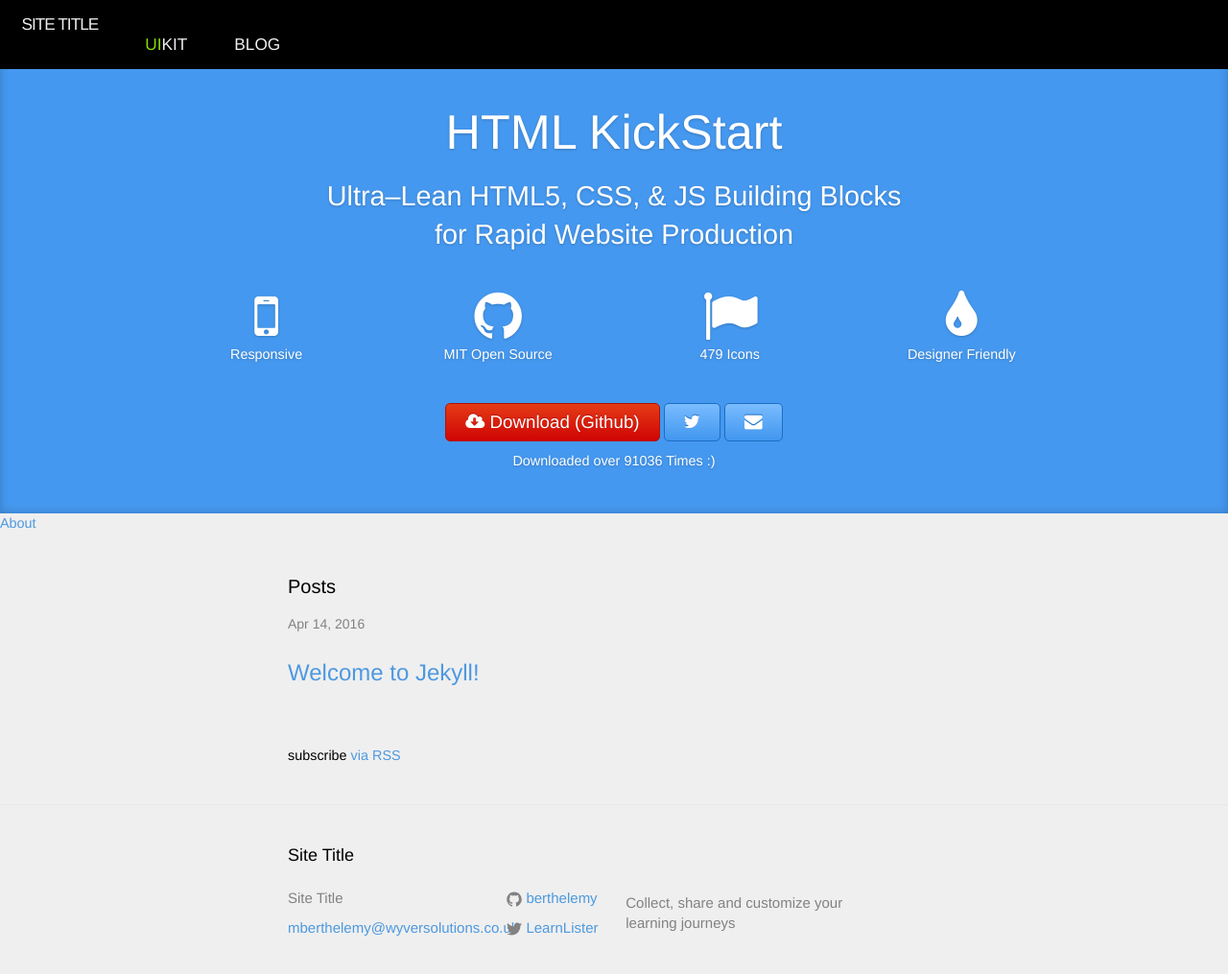
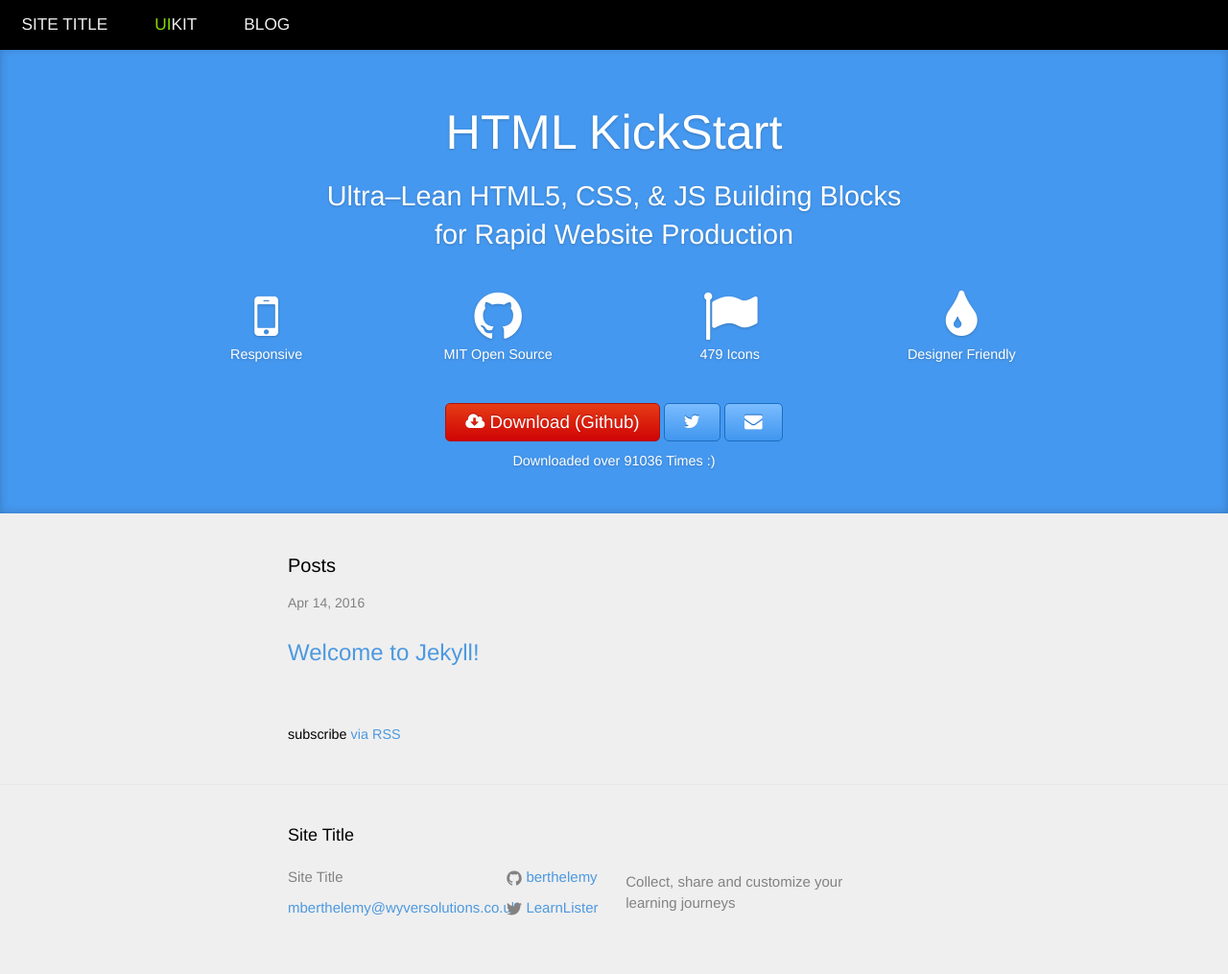
Before and after one commit to Wyver-Solutions/LearnLister, a Jekyll site: the page built from index.html, in a window 1280 px wide and 1048 px high. Shown: the top 1015 px of the window at 96% size. Built offline with Jekyll 4.4.1, drawn with Linux system fonts in a browser that asks for light colours; nearby versions of some CDN libraries.

Commit message:
Tweaked title

```diff
--- a/_includes/header.html
+++ b/_includes/header.html
@@ -1,7 +1,9 @@
+<header>
 <nav class="navbar">
 
 <ul>
-<li><a class="site-title" href="{{ site.baseurl }}/">{{ site.title }}</a></li>
+
+<li><a href="{{ site.baseurl }}/">{{ site.title }}</a></li>
 <li><a href="http://www.99lime.com/uikit/"><span>UI</span>KIT</a></li>
 <li><a href="http://www.99lime.com/blog/">Blog</a></li>
 </ul>
@@ -38,16 +40,5 @@
     <p>Downloaded over 91036 Times :)</p>
   </div>
 </div>
-
-      <div class="trigger">
-        {% for my_page in site.pages %}
-          {% if my_page.title %}
-          <a class="page-link" href="{{ my_page.url | prepend: site.baseurl }}">{{ my_page.title }}</a>
-          {% endif %}
-        {% endfor %}
-      </div>
     </nav>
-
-  </div>
-
 </header>
```
